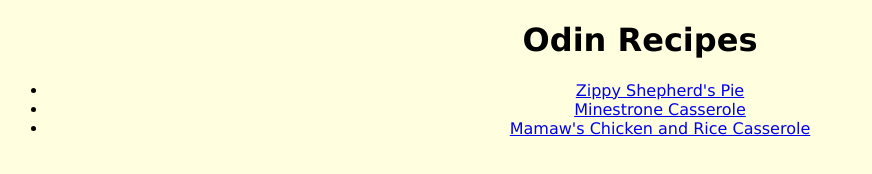
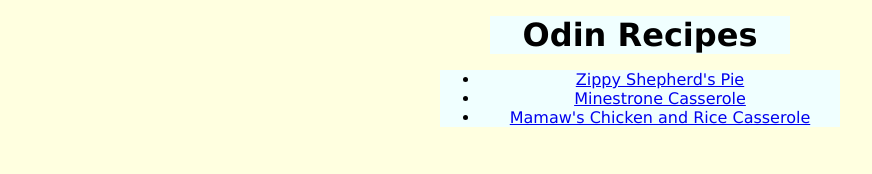
Before and after one commit to brendankrafty/odin-recipes, a plain HTML site: page index.html in a window 1280 px wide. Shown: the whole page, without its empty margins (0-872 px from the left). Drawn offline with Linux system fonts and the light colour scheme.

Commit message:
feat: Style Home page
Add some CSS styling and box manipulation to beautify the home page index.html

```diff
--- a/index.html
+++ b/index.html
@@ -7,8 +7,8 @@
     <link rel="stylesheet" href="styles.css">
 </head>
 <body>
+    <h1 class="head">Odin Recipes</h1>
     <div class="home">
-        <h1>Odin Recipes</h1>
         <ul>
             <li>
                 <a href="recipes/shepherds-pie.html">Zippy Shepherd's Pie</a>
--- a/styles.css
+++ b/styles.css
@@ -8,6 +8,17 @@ img {
     height: auto;
 }
 
-.home {
+.head {
+    width: 300px;
+    background-color: azure;
+    margin: 16px auto;
     text-align: center;
 }
+
+.home {
+    width: 400px;
+    text-align: center;
+    background-color: azure;
+    padding: 8px, 16px;
+    margin: 16px auto;
+}
```
